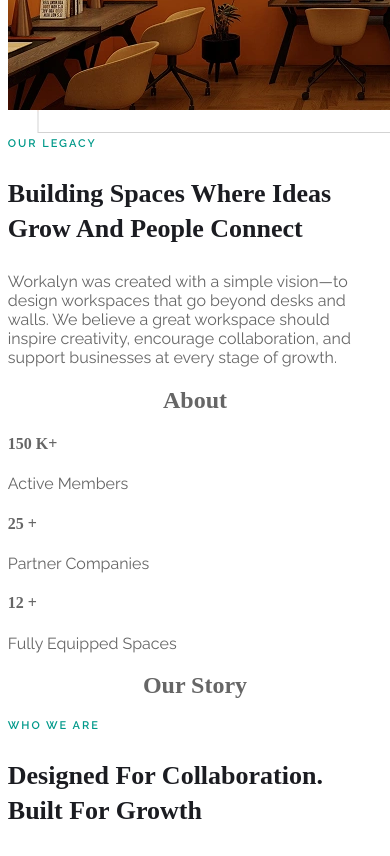
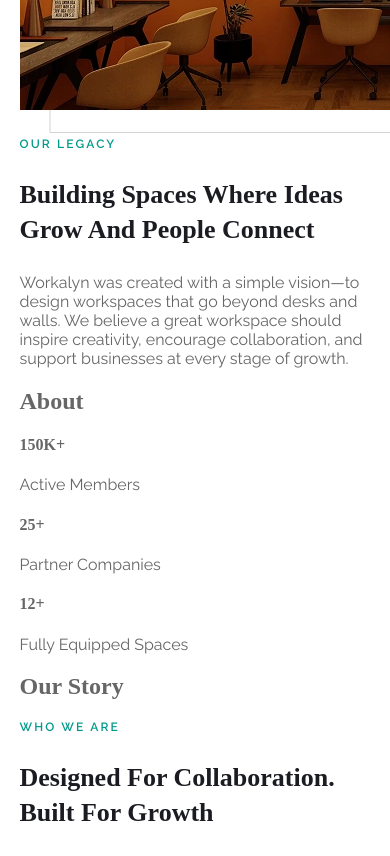
Before and after one commit to RDBA-CBE/workalyn, a Next.js app: page / in a window 390 px wide. Shown: the part 1080-1936 px from the top of the page. Built offline with nearby package versions, Linux system fonts and the light colour scheme; a web font is replaced by a local one.

Commit message:
our story reponsive

```diff
--- a/app/globals.css
+++ b/app/globals.css
@@ -138,11 +138,11 @@
 
 @media (max-width: 480px) {
   .section-wid {
-    width: 96%;
+    width: 90%;
   }
 
   .first-head {
-    font-size: 11px;
+    font-size: 12px;
     letter-spacing: 0.18em;
   }
 
@@ -158,9 +158,58 @@
 
 .ourstory-bg-title {
   top: -45px;
-  left: 0;
+  left: -50px;
   width: 100%;
   height: 100%;
   display: flex;
   justify-content: center;
 }
+
+@media (max-width: 1530px) {
+  .ourstory-bg-title {
+    /* justify-content: start; */
+    top: -20px;
+    left: 10px;
+  }
+}
+
+@media (max-width: 1300px) {
+  .ourstory-bg-title {
+    /* justify-content: start; */
+    top: -20px;
+    left: 10px;
+  }
+}
+
+@media (max-width: 1030px) {
+  .ourstory-bg-title {
+    top: -320px;
+    left: 0px;
+    justify-content: start;
+  }
+}
+
+@media (max-width: 800px) {
+  .ourstory-bg-title {
+    top: -330px;
+    left: 0px;
+    justify-content: start;
+  }
+}
+
+
+@media (max-width: 600px) {
+  .ourstory-bg-title {
+    top: -350px;
+    left: 0px;
+    justify-content: start;
+  }
+}
+
+@media (max-width: 400px) {
+  .ourstory-bg-title {
+    top: -420px;
+    left: 0px;
+    justify-content: start;
+  }
+}
--- a/components/OurStory.tsx
+++ b/components/OurStory.tsx
@@ -5,7 +5,7 @@
     <section className="section-wid">
       <div className=" ourstory-section   py-16 md:py-24">
         <div className="ourstory-container">
-          <div className="grid grid-cols-1 lg:grid-cols-2 gap-12 items-start">
+          <div className="grid grid-cols-1 lg:grid-cols-2 gap-5 lg:gap-12 items-start">
             {/* LEFT COLUMN */}
             <div className="ourstory-left ">
               <div className="relative z-10">
@@ -15,7 +15,7 @@
                   className="w-full  object-cover"
                 />
 
-                <div className="mt-10">
+                <div className="mt-[100px] lg:mt-10">
                   <div className=" first-head flex items-center gap-4">
                     <span className="w-[7px] h-[7px] bg-[#00998A] rotate-45 mt-[-1px]"></span>{" "}
                     Our Legacy{" "}
@@ -35,29 +35,42 @@
                   </p>
 
                   {/* STATS */}
-                  <div className="relative ourstory-stats mt-8 flex flex-wrap gap-8 border-t pt-10">
-                    <h2 className="ourstory-bg-title absolute  md:text-[180px]  text-gray-200 uppercase pointer-events-none z-[-1]">
+                  <div
+                    className="
+    relative ourstory-stats mt-8
+    flex flex-nowrap items-start
+    justify-between
+    gap-2 sm:gap-4 lg:gap-0 2xl:gap-8
+    lg:border-t pt-6 lg:pt-10
+  "
+                  >
+                    <h2 className="ourstory-bg-title absolute  text-[50px] md:text-[60px] lg:text-[80px] xl:text-[120px] 2xl:text-[160px]  text-gray-200 uppercase pointer-events-none z-[-1]">
                       About
                     </h2>
-                    <div className="px-5">
-                      <h4 className="text-4xl  text-[#1B1C21]">
-                        150 K+
+
+                    <div className="px-2 sm:px-3 xl:px-5">
+                      <h4 className="text-3xl sm:text-2xl md:text-3xl xl:text-4xl text-[#1B1C21]">
+                        150K+
                       </h4>
-                      <p className="text-[#1B1C21] pt-2">Active Members</p>
+                      <p className="pt-1 text-[13px] sm:text-sm text-[#1B1C21] whitespace-nowrap">
+                        Active Members
+                      </p>
                     </div>
 
-                    <div className="border-s border-e px-10 border-[#1B1C21]">
-                      <h4 className="text-4xl  text-[#1B1C21]">
-                        25 +
+                    <div className="px-2 sm:px-4 xl:px-10 md:border-s md:border-e border-[#1B1C21]">
+                      <h4 className="text-3xl sm:text-2xl md:text-3xl xl:text-4xl text-[#1B1C21]">
+                        25+
                       </h4>
-                      <p className="pt-2 text-[#1B1C21]">Partner Companies</p>
+                      <p className="pt-1 text-[13px] sm:text-sm text-[#1B1C21] whitespace-nowrap">
+                        Partner Companies
+                      </p>
                     </div>
 
-                    <div className="px-5">
-                      <h4 className="text-4xl  text-[#1B1C21]">
-                        12 +
+                    <div className="px-2 sm:px-3 xl:px-5">
+                      <h4 className="text-3xl sm:text-2xl md:text-3xl xl:text-4xl text-[#1B1C21]">
+                        12+
                       </h4>
-                      <p className="pt-2 text-[#1B1C21]">
+                      <p className="pt-1 text-[13px] sm:text-sm text-[#1B1C21] whitespace-nowrap">
                         Fully Equipped Spaces
                       </p>
                     </div>
@@ -68,7 +81,7 @@
 
             {/* RIGHT COLUMN */}
             <div className="ourstory-right relative">
-              <h2 className="ourstory-bg-title ms-5  md:text-[160px]  text-gray-200   tracking-0 uppercase pointer-events-none whitespace-nowrap">
+              <h2 className="ms-[-15px] text-[50px] md:text-[60px] lg:text-[80px] xl:text-[120px] 2xl:text-[160px]  text-gray-200   tracking-0 uppercase pointer-events-none whitespace-nowrap">
                 Our Story
               </h2>
 
```
